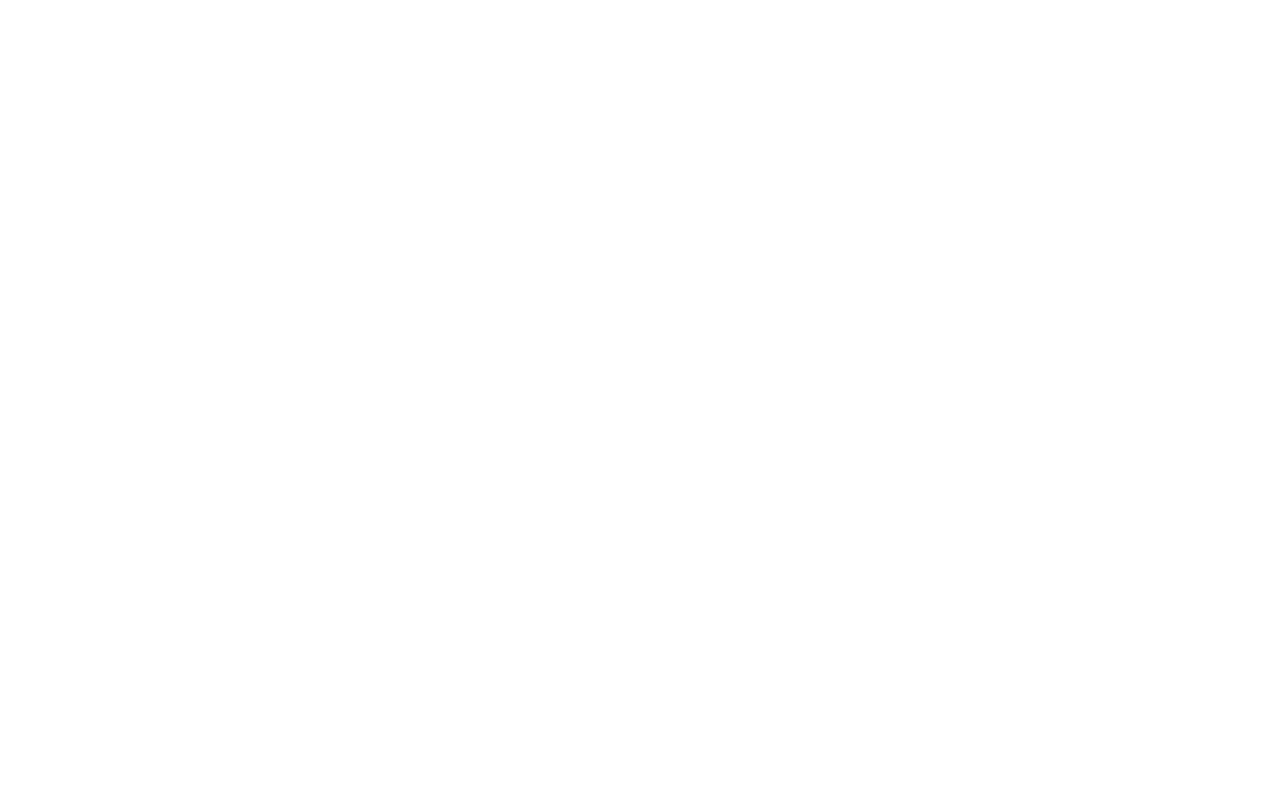
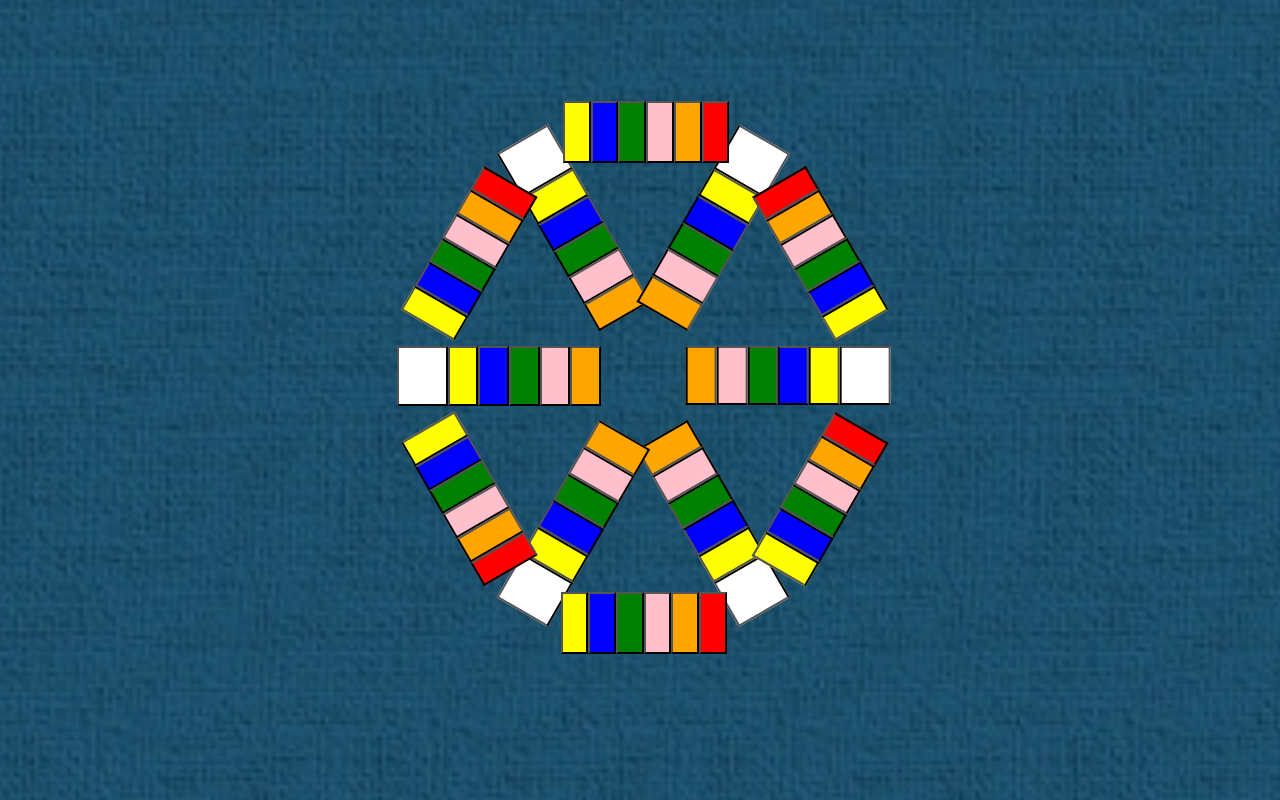
Before and after one commit to UNIZAR-30226-2023-02/Front-Web, a React (Create React App) app in the folder trivialb2b/: page /Tablero in a window 1280 px wide. Before the commit this address had no page. Built offline with nearby package versions, Linux system fonts and the light colour scheme.

Commit message:
Creación del tablero de MenuJuego

```diff
--- a/trivialb2b/src/App.js
+++ b/trivialb2b/src/App.js
@@ -25,6 +25,7 @@
 import Historial from './Historial';
 import EsperandoJugadores from './EsperandoJugadores';
 import JuegoModoClasico from './JuegoModoClasico';
+import Tablero from './Tablero';
 
 
 const App = () => {
@@ -50,6 +51,7 @@
       <Route path= '/Historial' Component={Historial} />
       <Route path= '/EsperandoJugadores' Component={EsperandoJugadores} />
       <Route path= '/JuegoModoClasico' Component={JuegoModoClasico} />
+      <Route path= '/Tablero' Component={Tablero} />
     </Routes>
     </BrowserRouter>
   );
--- a/trivialb2b/src/MenuJuego.js
+++ b/trivialb2b/src/MenuJuego.js
@@ -64,7 +64,7 @@
     navigate(process.env.PUBLIC_URL + '/BuscarPartida');
   };
   const onAmigos = async (event) => {
-    navigate(process.env.PUBLIC_URL + '/JuegoModoClasico');
+    navigate(process.env.PUBLIC_URL + '/Tablero');
   };
   const onTienda = async (event) => {
     navigate(process.env.PUBLIC_URL + '/Tienda');
--- /dev/null
+++ b/trivialb2b/src/Tablero.js
@@ -0,0 +1,117 @@
+import React, { useState } from "react";
+import './Estilos/App.css';
+import { useNavigate } from 'react-router-dom';
+import { useSession, setSession } from 'react-session';
+import Cristiano from'./Imagenes/Cristiano.jpg';
+import Tablero1 from'./Imagenes/Tablero1.png';
+
+//const URL = "https://6e01-146-158-156-138.eu.ngrok.io/api/usuarios/login/";
+const URL = "http://51.142.118.71:8000/api/usuarios/login/";
+
+
+const Tablero = () => {
+  const [body, setBody] = useState({ username: "", password: "" });
+  const [errores, setErorres] = useState("");
+  const [show, setShow] = useState(true);
+
+  const vectorJugadores = ["Acher", "Miguel", "pablo", "Luis"];
+
+  const navigate = useNavigate();
+  const handleChange = (e) => {
+    setBody({
+      ...body,
+      [e.target.name]: e.target.value,
+    });
+  };
+
+  function Linea1() {
+    return(
+        <div style={{position: "absolute", height: "10%", width:"41%", top:"45%", left:"2%"}}>
+            <button style={{ backgroundColor:"white" , height: "100%", width:"25%"}}>  </button>
+            <button style={{ backgroundColor:"yellow" , height: "100%", width:"15%"}}>  </button>
+            <button style={{ backgroundColor:"blue", height: "100%", width:"15%"}}>  </button>
+            <button style={{ backgroundColor:"green", height: "100%", width:"15%"}}>  </button>
+            <button style={{ backgroundColor:"pink", height: "100%", width:"15%"}}>  </button>
+            <button style={{ backgroundColor:"orange", height: "100%", width:"15%"}}>  </button>
+        </div>
+    )
+  }
+
+  function Linea2() {
+    return(
+        <div style={{position:"absolute", height:"100%", width:"100%"}}>
+            <button style={{ backgroundColor:"white" , height: "100%", width:"25%"}}>  </button>
+            <button style={{ backgroundColor:"yellow" , height: "100%", width:"15%"}}>  </button>
+            <button style={{ backgroundColor:"blue", height: "100%", width:"15%"}}>  </button>
+            <button style={{ backgroundColor:"green", height: "100%", width:"15%"}}>  </button>
+            <button style={{ backgroundColor:"pink", height: "100%", width:"15%"}}>  </button>
+            <button style={{ backgroundColor:"orange", height: "100%", width:"15%"}}>  </button>
+        </div>
+    )
+  }
+
+  function Linea3() {
+    return(
+        <div style={{position:"absolute", height:"100%", width:"100%"}}>
+            <button style={{ backgroundColor:"yellow" , height: "100%", width:"15%"}}>  </button>
+            <button style={{ backgroundColor:"blue", height: "100%", width:"15%"}}>  </button>
+            <button style={{ backgroundColor:"green", height: "100%", width:"15%"}}>  </button>
+            <button style={{ backgroundColor:"pink", height: "100%", width:"15%"}}>  </button>
+            <button style={{ backgroundColor:"orange", height: "100%", width:"15%"}}>  </button>
+            <button style={{ backgroundColor:"red", height: "100%", width:"15%"}}>  </button>
+        </div>
+    )
+  }
+
+  return (
+
+    <div className="App">
+      <header className="App-headerJuego" style={{zIndex: "1"}}>
+            <div style={{ position: "absolute", zIndex: "2", height:"74%", width:"39%", top:"10%", left:"30.2%"}}>
+                <Linea1> </Linea1>
+                <div style={{ position:"absolute", left:"17%", transform: "rotate(+60deg)", height:"10%", width:"41%", top:"20%"}}>
+                    <Linea2> </Linea2>
+                </div>
+                <div style={{ position:"absolute", left:"45%", transform: "rotate(+120deg)", height:"10%", width:"41%", top:"20%"}}>
+                    <Linea2> </Linea2>
+                </div>
+                <div style={{ position:"absolute", left:"60%", transform: " scaleX(-1)", height:"10%", width:"41%", top:"45%"}}>
+                    <Linea2> </Linea2>
+                </div>
+                <div style={{ position:"absolute", left:"45%", transform: "rotate(-120deg)",  height:"10%", width:"41%", top:"70%"}}>
+                    <Linea2> </Linea2>
+                </div>
+                <div style={{ position:"absolute", left:"17%", transform: "rotate(-60deg)", height:"10%", width:"41%", top:"70%"}}>
+                    <Linea2> </Linea2>
+                </div>
+
+
+                <div style={{ position:"absolute", left:"33.5%", height:"10.5%", width:"37%", top:"3.5%"}}>
+                    <Linea3> </Linea3>
+                </div>
+                <div style={{ position:"absolute", transform: "rotate(-120deg)", left:"68.5%", height:"10.5%", width:"37%", top:"24%"}}>
+                    <Linea3> </Linea3>
+                </div>
+                <div style={{ position:"absolute", transform: "rotate(-60deg)", left:"68.5%", height:"10.5%", width:"37%", top:"65.5%"}}>
+                    <Linea3> </Linea3>
+                </div>
+                <div style={{ position:"absolute", transform: "rotate(-60deg)", left:"68.5%", height:"10.5%", width:"37%", top:"65.5%"}}>
+                    <Linea3> </Linea3>
+                </div>
+                <div style={{ position:"absolute", transform: "rotate(-60deg)", height:"10.5%", width:"37%", left:"-2%", top:"24%"}}>
+                    <Linea3> </Linea3>
+                </div>
+                <div style={{ position:"absolute", height:"10.5%", width:"37%", left:"33%", top:"86.5%"}}>
+                    <Linea3> </Linea3>
+                </div>
+                <div style={{ position:"absolute", transform: "rotate(60deg)", height:"10.5%", width:"37%", left:"-2%", top:"65.5%"}}>
+                    <Linea3> </Linea3>
+                </div>
+            </div>
+
+        </header>
+    </div>
+  );
+};
+
+export default Tablero;
```
Also changed, not shown: trivialb2b/src/Estilos/App.css (line endings or trailing spaces).
